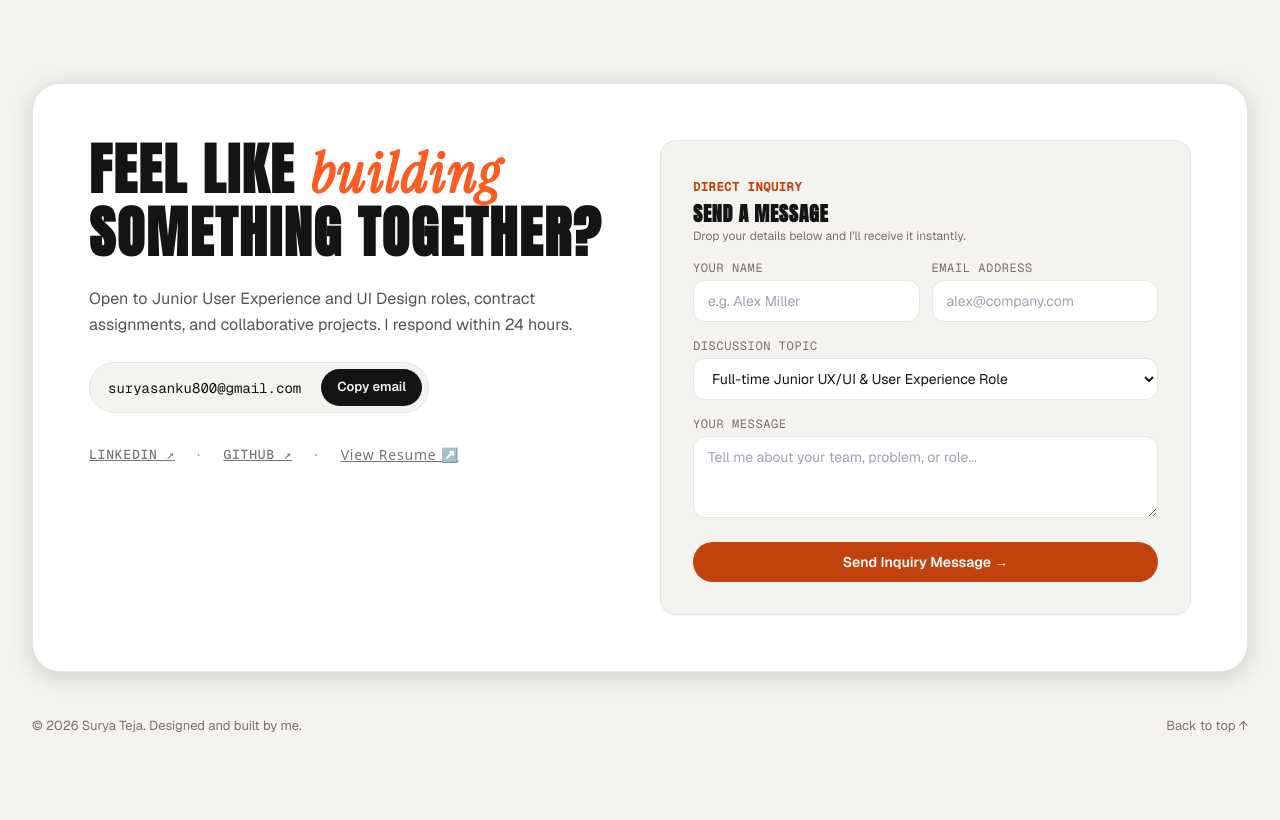
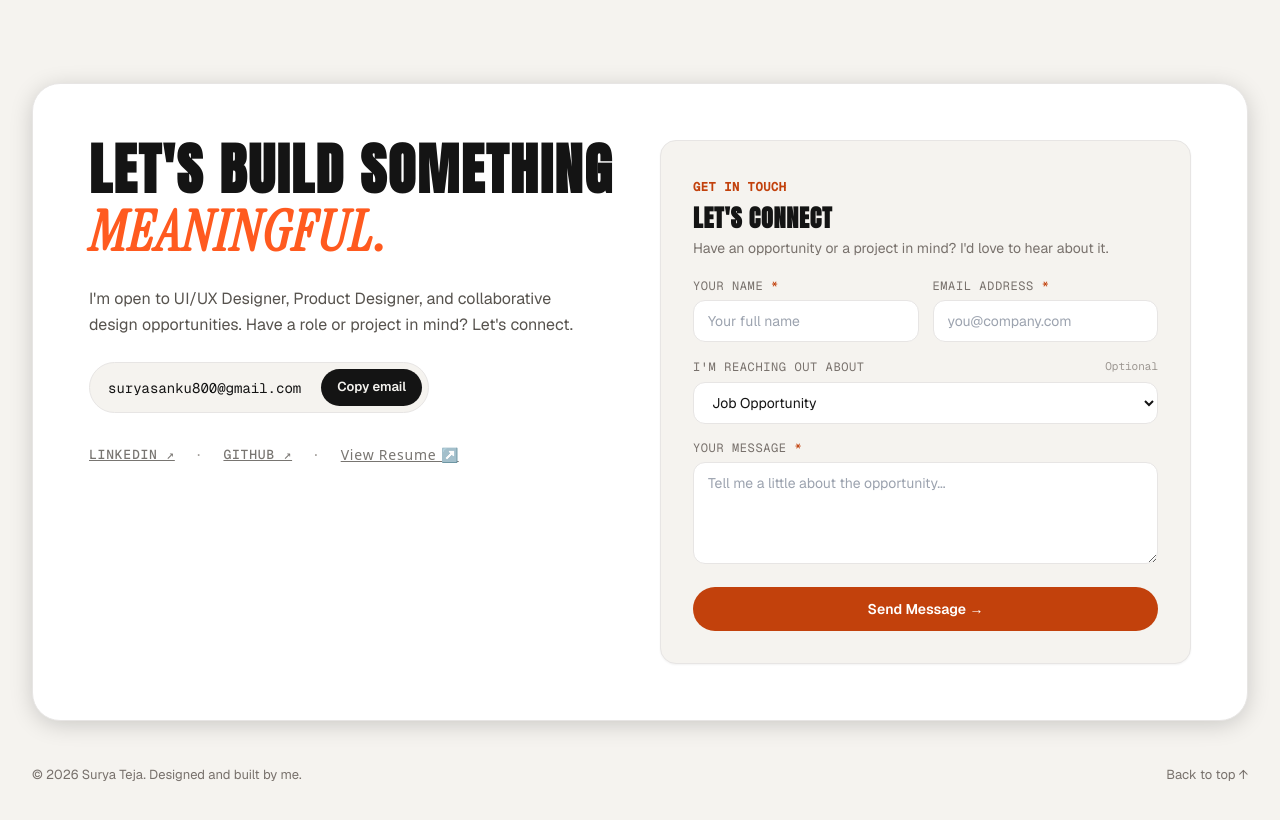
Before and after one commit to Sankusurya/Surya_UIUX, a React (Vite) app: page / in a window 1280 px wide. Shown: the part 2500-3320 px from the top of the page. Before the commit the page ends 3277 px from the top, so only its background shows below. Built offline with nearby package versions, Linux system fonts and the light colour scheme; no server answers; the database is empty.

Commit message:
feat(contact): refine contact section copy, field hierarchy, email validation, and feedback states

```diff
--- a/src/components/home/ContactSection.jsx
+++ b/src/components/home/ContactSection.jsx
@@ -4,89 +4,150 @@ import { usePortfolio } from '../../context/PortfolioContext';
 export const ContactSection = () => {
   const { profile, addMessage, openResume } = usePortfolio();
   const [copyText, setCopyText] = useState('Copy email');
+  const [isCopied, setIsCopied] = useState(false);
 
-  // Contact form state
+  // Form state
   const [name, setName] = useState('');
   const [email, setEmail] = useState('');
-  const [topic, setTopic] = useState('Full-time Junior UX/UI Role');
+  const [topic, setTopic] = useState('Job Opportunity');
   const [message, setMessage] = useState('');
+
+  // Submission & validation state
   const [isSubmitting, setIsSubmitting] = useState(false);
-  const [submitted, setSubmitted] = useState(false);
-  const [submitFeedback, setSubmitFeedback] = useState(null);
+  const [isSuccess, setIsSuccess] = useState(false);
+  const [errorMessage, setErrorMessage] = useState('');
+  const [errors, setErrors] = useState({});
+
+  const emailRegex = /^[^\s@]+@[^\s@]+\.[^\s@]+$/;
 
   const handleCopyEmail = async () => {
+    const targetEmail = profile.email || 'suryasanku800@gmail.com';
     try {
-      await navigator.clipboard.writeText(profile.email || 'suryasanku800@gmail.com');
+      if (navigator?.clipboard?.writeText) {
+        await navigator.clipboard.writeText(targetEmail);
+      } else {
+        const textarea = document.createElement('textarea');
+        textarea.value = targetEmail;
+        textarea.style.position = 'fixed';
+        textarea.style.opacity = '0';
+        document.body.appendChild(textarea);
+        textarea.select();
+        document.execCommand('copy');
+        document.body.removeChild(textarea);
+      }
       setCopyText('Copied ✓');
+      setIsCopied(true);
     } catch {
-      setCopyText('Selected, press Ctrl+C');
+      setCopyText('Copied ✓');
+      setIsCopied(true);
     }
+
     setTimeout(() => {
       setCopyText('Copy email');
-    }, 2000);
+      setIsCopied(false);
+    }, 2500);
+  };
+
+  const validateForm = () => {
+    const newErrors = {};
+    if (!name.trim()) {
+      newErrors.name = 'Please enter your name.';
+    }
+    if (!email.trim()) {
+      newErrors.email = 'Please enter your email address.';
+    } else if (!emailRegex.test(email.trim())) {
+      newErrors.email = 'Please enter a valid email address (e.g. you@company.com).';
+    }
+    if (!message.trim()) {
+      newErrors.message = 'Please enter your message.';
+    }
+    setErrors(newErrors);
+    return Object.keys(newErrors).length === 0;
   };
 
   const handleSubmit = async (e) => {
     e.preventDefault();
-    if (!name.trim() || !email.trim() || !message.trim()) return;
+    setErrorMessage('');
+
+    if (!validateForm()) {
+      return;
+    }
 
     setIsSubmitting(true);
     try {
-      const result = await addMessage({
-        name,
-        email,
-        topic,
-        message,
+      await addMessage({
+        name: name.trim(),
+        email: email.trim(),
+        topic: topic || 'Job Opportunity',
+        message: message.trim(),
       });
 
-      setSubmitted(true);
-      setSubmitFeedback({
-        isEmailed: Boolean(result?.emailResult?.success),
-        notice: result?.emailResult?.needsKey
-          ? 'Saved directly to the portfolio online database and Admin inbox.'
-          : 'Delivered directly to suryasanku800@gmail.com & saved to the Admin inbox.'
-      });
-
+      setIsSuccess(true);
       setName('');
       setEmail('');
+      setTopic('Job Opportunity');
       setMessage('');
+      setErrors({});
     } catch (err) {
-      alert(`Could not send message: ${err.message || 'Please check your connection and try again.'}`);
+      setErrorMessage(
+        err.message || 'Unable to send message right now. Please try again or email directly.'
+      );
     } finally {
       setIsSubmitting(false);
     }
+  };
 
-    setTimeout(() => {
-      setSubmitted(false);
-      setSubmitFeedback(null);
-    }, 7000);
+  const handleResetForm = () => {
+    setIsSuccess(false);
+    setErrorMessage('');
+    setErrors({});
   };
+
+  const linkedInUrl =
+    profile.socials?.find((s) => s.label?.toLowerCase() === 'linkedin')?.href ||
+    'https://www.linkedin.com';
+  const gitHubUrl =
+    profile.socials?.find((s) => s.label?.toLowerCase() === 'github')?.href ||
+    'https://github.com/Sankusurya';
+  const displayEmail = profile.email || 'suryasanku800@gmail.com';
 
   return (
     <div className="wrap">
       <section className="contact" id="contact" aria-labelledby="contact-h">
         <div className="grid grid-cols-1 lg:grid-cols-12 gap-10 items-start">
-          {/* Left Column: Heading, Pitch, Quick Mail */}
+          {/* Left Column: Heading, Supporting Description, Email, Socials */}
           <div className="lg:col-span-6 space-y-6">
-            <h2 id="contact-h" className="text-3xl sm:text-5xl font-extrabold font-display uppercase tracking-wider text-ink leading-tight">
-              Feel like <span className="text-signal">building</span>
-              <br />
-              something together?
+            <h2
+              id="contact-h"
+              className="text-3xl sm:text-5xl font-extrabold font-display uppercase tracking-wider text-ink leading-tight"
+            >
+              LET'S BUILD SOMETHING <span className="text-signal italic">MEANINGFUL.</span>
             </h2>
+
             <p className="text-base text-ink-2 max-w-lg leading-relaxed">
-              Open to Junior User Experience and UI Design roles, contract assignments, and collaborative projects. I respond within 24 hours.
+              I'm open to UI/UX Designer, Product Designer, and collaborative design opportunities.
+              Have a role or project in mind? Let's connect.
             </p>
 
-            {/* Email pill */}
-            <div className="mailrow inline-flex items-center gap-2 p-1.5 rounded-full border border-line bg-paper shadow-xs max-w-md">
-              <span className="mail font-mono text-xs sm:text-sm px-3 text-ink select-all" id="mail">
-                {profile.email || 'suryasanku800@gmail.com'}
-              </span>
+            {/* Email pill component */}
+            <div className="mailrow inline-flex items-center gap-2 p-1.5 rounded-full border border-line bg-paper shadow-xs max-w-full">
+              <a
+                href={`mailto:${displayEmail}`}
+                className="mail font-mono text-xs sm:text-sm px-3 text-ink hover:text-signal transition-colors select-all truncate"
+                title="Send email directly"
+              >
+                {displayEmail}
+              </a>
               <button
                 type="button"
                 id="copy"
                 onClick={handleCopyEmail}
-                className="px-4 py-1.5 rounded-full bg-pill text-pill-ink font-semibold text-xs hover:opacity-90 transition-opacity cursor-pointer shrink-0"
+                className={`px-4 py-1.5 rounded-full font-semibold text-xs transition-all cursor-pointer shrink-0 ${
+                  isCopied
+                    ? 'bg-emerald-600 text-white'
+                    : 'bg-pill text-pill-ink hover:opacity-90'
+                }`}
+                aria-label="Copy email address"
               >
                 {copyText}
               </button>
@@ -95,7 +156,7 @@ export const ContactSection = () => {
             {/* Social Links */}
             <div className="socials flex items-center flex-wrap gap-4 pt-2 text-sm text-ink-2">
               <a
-                href="https://linkedin.com"
+                href={linkedInUrl}
                 target="_blank"
                 rel="noopener noreferrer"
                 className="hover:text-signal transition-colors underline font-medium"
@@ -104,7 +165,7 @@ export const ContactSection = () => {
               </a>
               <span className="text-ink-3">·</span>
               <a
-                href="https://github.com/Sankusurya"
+                href={gitHubUrl}
                 target="_blank"
                 rel="noopener noreferrer"
                 className="hover:text-signal transition-colors underline font-medium"
@@ -122,113 +183,198 @@ export const ContactSection = () => {
             </div>
           </div>
 
-          {/* Right Column: Direct Interactive Inquiry Form */}
+          {/* Right Column: Refined Contact Form */}
           <div className="lg:col-span-6 bg-paper border border-line rounded-2xl p-6 sm:p-8 shadow-sm">
-            <div className="mb-4">
+            <div className="mb-5">
               <span className="font-mono text-xs uppercase tracking-wider text-signal font-semibold">
-                Direct Inquiry
+                GET IN TOUCH
               </span>
-              <h3 className="text-xl font-bold font-display uppercase text-ink mt-0.5">
-                Send a Message
+              <h3 className="text-2xl font-bold font-display uppercase tracking-wide text-ink mt-1">
+                Let's Connect
               </h3>
-              <p className="text-xs text-ink-3">
-                Drop your details below and I'll receive it instantly.
+              <p className="text-xs sm:text-sm text-ink-3 mt-1">
+                Have an opportunity or a project in mind? I'd love to hear about it.
               </p>
             </div>
 
-            {submitted ? (
-              <div className="p-6 rounded-2xl bg-emerald-500/10 border border-emerald-500/20 text-emerald-600 dark:text-emerald-400 space-y-2.5 text-center animate-in">
-                <span className="text-3xl block">✓</span>
-                <p className="font-bold text-base">Message Sent Successfully!</p>
-                <p className="text-xs opacity-90 max-w-sm mx-auto">
-                  {submitFeedback?.notice || 'Thank you for reaching out. Surya will review your note and respond shortly.'}
+            {isSuccess ? (
+              <div
+                className="p-6 sm:p-8 rounded-2xl bg-emerald-500/10 border border-emerald-500/25 text-center space-y-3 animate-fade-in"
+                role="status"
+                aria-live="polite"
+              >
+                <div className="w-12 h-12 mx-auto rounded-full bg-emerald-500/20 text-emerald-600 dark:text-emerald-400 flex items-center justify-center text-2xl font-bold">
+                  ✓
+                </div>
+                <p className="font-semibold text-base sm:text-lg text-ink max-w-md mx-auto leading-relaxed">
+                  Message sent successfully. Thanks for reaching out! I'll get back to you as soon as possible.
                 </p>
                 <div className="pt-2">
-                  <span className="inline-flex items-center gap-1.5 px-3 py-1 rounded-full text-[11px] bg-emerald-500/20 font-mono">
-                    ✓ Logged in Studio CMS Inbox
-                  </span>
+                  <button
+                    type="button"
+                    onClick={handleResetForm}
+                    className="px-5 py-2 rounded-full border border-line bg-sheet text-ink hover:border-signal hover:text-signal font-semibold text-xs tracking-wider uppercase transition-colors cursor-pointer"
+                  >
+                    Send another message
+                  </button>
                 </div>
               </div>
             ) : (
-              <form onSubmit={handleSubmit} className="space-y-4">
-                <div className="grid grid-cols-1 sm:grid-cols-2 gap-3">
+              <form onSubmit={handleSubmit} noValidate className="space-y-4">
+                {errorMessage && (
+                  <div
+                    className="p-3.5 rounded-xl bg-red-500/10 border border-red-500/25 text-red-600 dark:text-red-400 text-xs sm:text-sm flex items-center justify-between gap-2"
+                    role="alert"
+                  >
+                    <span>{errorMessage}</span>
+                    <button
+                      type="button"
+                      onClick={() => setErrorMessage('')}
+                      className="font-bold hover:opacity-80 px-1"
+                      aria-label="Dismiss error"
+                    >
+                      ✕
+                    </button>
+                  </div>
+                )}
+
+                <div className="grid grid-cols-1 sm:grid-cols-2 gap-3.5">
+                  {/* Your Name */}
                   <div>
-                    <label className="block text-xs font-mono uppercase tracking-wider text-ink-3 mb-1">
-                      Your Name
+                    <label
+                      htmlFor="contact-name"
+                      className="block text-xs font-mono uppercase tracking-wider text-ink-3 mb-1.5"
+                    >
+                      Your Name <span className="text-signal">*</span>
                     </label>
                     <input
+                      id="contact-name"
                       type="text"
                       required
                       disabled={isSubmitting}
                       value={name}
-                      onChange={(e) => setName(e.target.value)}
-                      placeholder="e.g. Alex Miller"
-                      className="w-full px-3.5 py-2.5 rounded-xl border border-line bg-sheet text-ink text-sm focus:outline-none focus:border-signal disabled:opacity-60"
+                      onChange={(e) => {
+                        setName(e.target.value);
+                        if (errors.name) setErrors((prev) => ({ ...prev, name: '' }));
+                      }}
+                      placeholder="Your full name"
+                      className={`w-full px-3.5 py-2.5 rounded-xl border bg-sheet text-ink text-sm transition-colors focus:outline-none focus:border-signal focus:ring-1 focus:ring-signal/30 disabled:opacity-60 ${
+                        errors.name ? 'border-red-500/60 focus:border-red-500' : 'border-line'
+                      }`}
+                      aria-invalid={Boolean(errors.name)}
+                      aria-describedby={errors.name ? 'name-error' : undefined}
                     />
+                    {errors.name && (
+                      <p id="name-error" className="text-xs text-red-500 mt-1">
+                        {errors.name}
+                      </p>
+                    )}
                   </div>
 
+                  {/* Email Address */}
                   <div>
-                    <label className="block text-xs font-mono uppercase tracking-wider text-ink-3 mb-1">
-                      Email Address
+                    <label
+                      htmlFor="contact-email"
+                      className="block text-xs font-mono uppercase tracking-wider text-ink-3 mb-1.5"
+                    >
+                      Email Address <span className="text-signal">*</span>
                     </label>
                     <input
+                      id="contact-email"
                       type="email"
                       required
                       disabled={isSubmitting}
                       value={email}
-                      onChange={(e) => setEmail(e.target.value)}
-                      placeholder="alex@company.com"
-                      className="w-full px-3.5 py-2.5 rounded-xl border border-line bg-sheet text-ink text-sm focus:outline-none focus:border-signal disabled:opacity-60"
+                      onChange={(e) => {
+                        setEmail(e.target.value);
+                        if (errors.email) setErrors((prev) => ({ ...prev, email: '' }));
+                      }}
+                      placeholder="you@company.com"
+                      className={`w-full px-3.5 py-2.5 rounded-xl border bg-sheet text-ink text-sm transition-colors focus:outline-none focus:border-signal focus:ring-1 focus:ring-signal/30 disabled:opacity-60 ${
+                        errors.email ? 'border-red-500/60 focus:border-red-500' : 'border-line'
+                      }`}
+                      aria-invalid={Boolean(errors.email)}
+                      aria-describedby={errors.email ? 'email-error' : undefined}
                     />
+                    {errors.email && (
+                      <p id="email-error" className="text-xs text-red-500 mt-1">
+                        {errors.email}
+                      </p>
+                    )}
                   </div>
                 </div>
 
+                {/* I'm reaching out about (Optional) */}
                 <div>
-                  <label className="block text-xs font-mono uppercase tracking-wider text-ink-3 mb-1">
-                    Discussion Topic
-                  </label>
+                  <div className="flex items-center justify-between mb-1.5">
+                    <label
+                      htmlFor="contact-topic"
+                      className="block text-xs font-mono uppercase tracking-wider text-ink-3"
+                    >
+                      I'm reaching out about
+                    </label>
+                    <span className="text-[11px] font-mono text-ink-3 opacity-70">Optional</span>
+                  </div>
                   <select
+                    id="contact-topic"
                     value={topic}
                     disabled={isSubmitting}
                     onChange={(e) => setTopic(e.target.value)}
-                    className="w-full px-3.5 py-2.5 rounded-xl border border-line bg-sheet text-ink text-sm focus:outline-none focus:border-signal disabled:opacity-60"
+                    className="w-full px-3.5 py-2.5 rounded-xl border border-line bg-sheet text-ink text-sm transition-colors focus:outline-none focus:border-signal focus:ring-1 focus:ring-signal/30 disabled:opacity-60 cursor-pointer"
                   >
-                    <option value="Full-time Junior UX/UI Role">Full-time Junior UX/UI & User Experience Role</option>
-                    <option value="Contract / Freelance Project">Contract / Freelance Project</option>
-                    <option value="Design System Consulting">Design System Consulting</option>
-                    <option value="Quick Coffee Chat / Portfolio Review">Quick Coffee Chat / Portfolio Review</option>
-                    <option value="General Inquiry">General Inquiry</option>
+                    <option value="Job Opportunity">Job Opportunity</option>
+                    <option value="Design Project">Design Project</option>
+                    <option value="Collaboration">Collaboration</option>
+                    <option value="Something Else">Something Else</option>
                   </select>
                 </div>
 
+                {/* Your Message */}
                 <div>
-                  <label className="block text-xs font-mono uppercase tracking-wider text-ink-3 mb-1">
-                    Your Message
+                  <label
+                    htmlFor="contact-message"
+                    className="block text-xs font-mono uppercase tracking-wider text-ink-3 mb-1.5"
+                  >
+                    Your Message <span className="text-signal">*</span>
                   </label>
                   <textarea
+                    id="contact-message"
                     required
-                    rows={3}
+                    rows={4}
                     disabled={isSubmitting}
                     value={message}
-                    onChange={(e) => setMessage(e.target.value)}
-                    placeholder="Tell me about your team, problem, or role..."
-                    className="w-full px-3.5 py-2.5 rounded-xl border border-line bg-sheet text-ink text-sm focus:outline-none focus:border-signal disabled:opacity-60"
+                    onChange={(e) => {
+                      setMessage(e.target.value);
+                      if (errors.message) setErrors((prev) => ({ ...prev, message: '' }));
+                    }}
+                    placeholder="Tell me a little about the opportunity..."
+                    className={`w-full px-3.5 py-2.5 rounded-xl border bg-sheet text-ink text-sm transition-colors focus:outline-none focus:border-signal focus:ring-1 focus:ring-signal/30 disabled:opacity-60 resize-y ${
+                      errors.message ? 'border-red-500/60 focus:border-red-500' : 'border-line'
+                    }`}
+                    aria-invalid={Boolean(errors.message)}
+                    aria-describedby={errors.message ? 'message-error' : undefined}
                   />
+                  {errors.message && (
+                    <p id="message-error" className="text-xs text-red-500 mt-1">
+                      {errors.message}
+                    </p>
+                  )}
                 </div>
 
+                {/* Primary CTA */}
                 <button
                   type="submit"
                   disabled={isSubmitting}
-                  className="w-full py-2.5 rounded-full font-semibold text-xs sm:text-sm hover:opacity-95 active:scale-[0.99] transition-all cursor-pointer shadow-xs disabled:opacity-50 disabled:cursor-not-allowed flex items-center justify-center gap-2"
+                  className="w-full py-3 rounded-full font-semibold text-sm hover:opacity-95 active:scale-[0.99] transition-all cursor-pointer shadow-xs disabled:opacity-50 disabled:cursor-not-allowed flex items-center justify-center gap-2"
                   style={{ backgroundColor: 'var(--signal)', color: 'var(--signal-ink, #ffffff)' }}
                 >
                   {isSubmitting ? (
                     <>
-                      <span className="w-3.5 h-3.5 border-2 border-white/30 border-t-white rounded-full animate-spin"></span>
-                      <span>Sending to Surya...</span>
+                      <span className="w-4 h-4 border-2 border-white/30 border-t-white rounded-full animate-spin" />
+                      <span>Sending Message...</span>
                     </>
                   ) : (
-                    <span>Send Inquiry Message →</span>
+                    <span>Send Message →</span>
                   )}
                 </button>
               </form>
```
